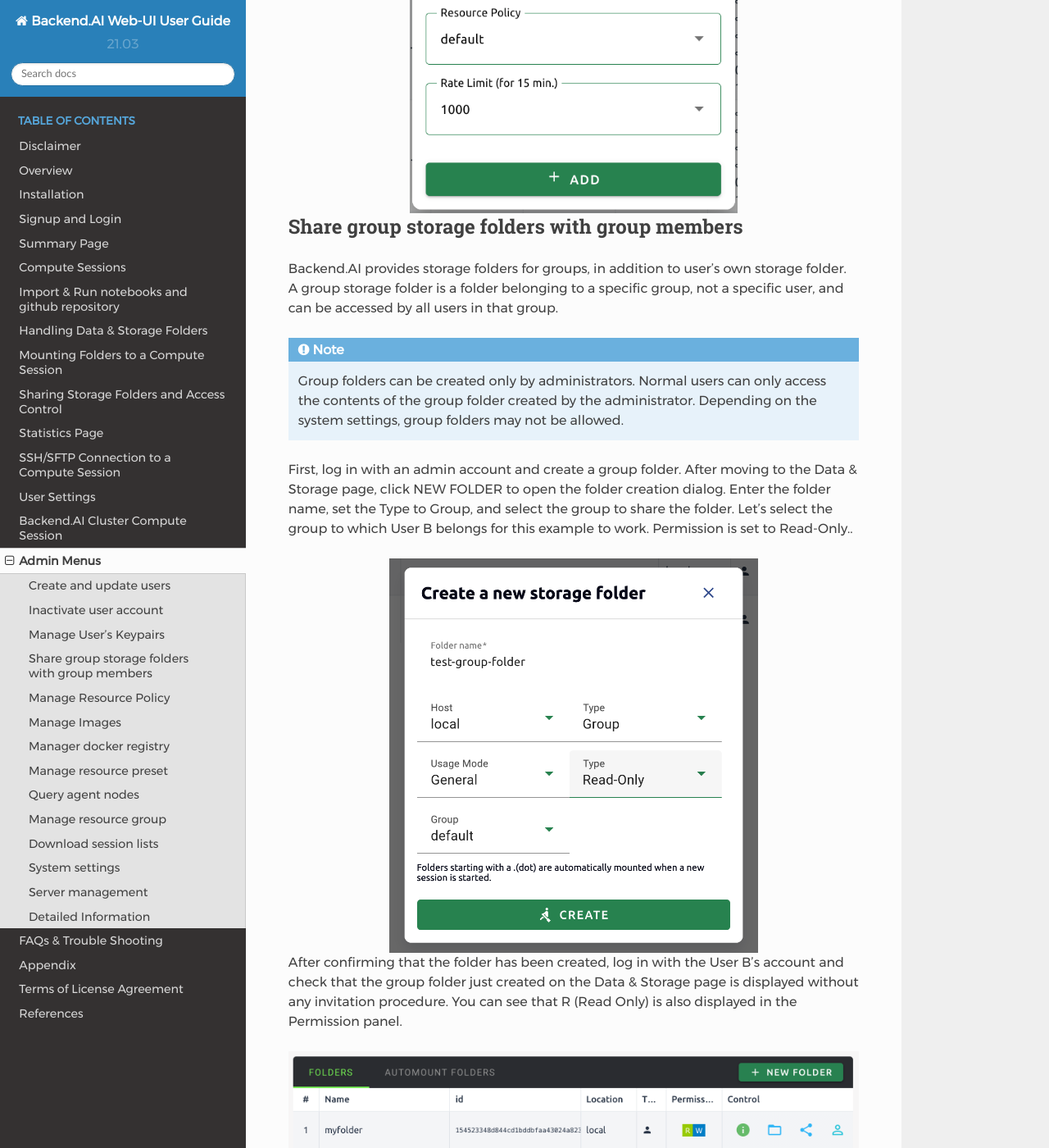
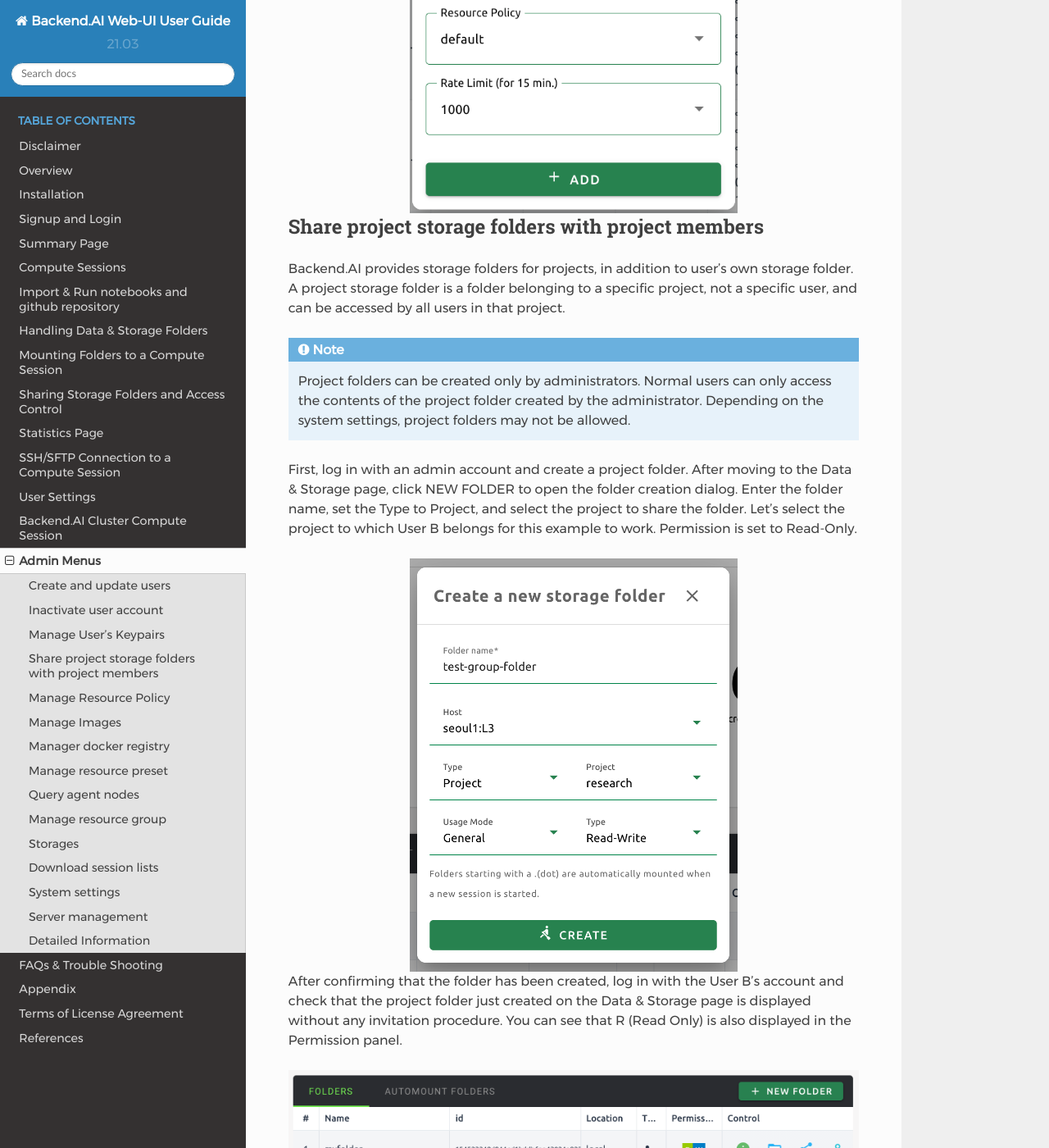
Before and after one commit to lablup/backend.ai-docs-webui, a Sphinx documentation site: the page built from docs/admin_menu/admin_menu.rst, in a window 1280 px wide and 1400 px high, scrolled down 5697 px. Shown: the whole window at 82% size. Built offline with Sphinx 7.4.7 and the Read the Docs theme 2.0.0, drawn with Linux system fonts in a browser that asks for light colours; some of the changed text lies outside the part shown.

Commit message:
docs: renew images in admin chapter

```diff
--- a/docs/admin_menu/admin_menu.rst
+++ b/docs/admin_menu/admin_menu.rst
@@ -40,7 +40,7 @@
    :alt: User management page
 
 Click the green button in the Controls panel for more detailed user
-information. You can also check the domain and group information where the
+information. You can also check the domain and project information where the
 user belongs.
 
 .. image:: user_detail_dialog.png
@@ -133,30 +133,30 @@
 
 .. _sharing-a-group-storage:
 
-Share group storage folders with group members
--------------------------------------------------
+Share project storage folders with project members
+--------------------------------------------------
 
-Backend.AI provides storage folders for groups, in addition to user's own
-storage folder. A group storage folder is a folder belonging to a specific
-group, not a specific user, and can be accessed by all users in that group.
+Backend.AI provides storage folders for projects, in addition to user's own
+storage folder. A project storage folder is a folder belonging to a specific
+project, not a specific user, and can be accessed by all users in that project.
 
 .. note::
-   Group folders can be created only by administrators. Normal users can only
-   access the contents of the group folder created by the administrator.
-   Depending on the system settings, group folders may not be allowed.
+   Project folders can be created only by administrators. Normal users can only
+   access the contents of the project folder created by the administrator.
+   Depending on the system settings, project folders may not be allowed.
 
-First, log in with an admin account and create a group folder. After
-moving to the Data & Storage page, click NEW FOLDER to open the folder creation
-dialog. Enter the folder name, set the Type to Group, and select the group to share the folder.
-Let's select the group to which User B belongs for
-this example to work. Permission is set to Read-Only..
+First, log in with an admin account and create a project folder. After moving to
+the Data & Storage page, click NEW FOLDER to open the folder creation dialog.
+Enter the folder name, set the Type to Project, and select the project to share
+the folder.  Let's select the project to which User B belongs for this example
+to work. Permission is set to Read-Only.
 
 .. image:: group_folder_creation.png
-   :width: 450
+   :width: 400
    :align: center
 
 After confirming that the folder has been created, log in with the User B's
-account and check that the group folder just created on the Data & Storage page
+account and check that the project folder just created on the Data & Storage page
 is displayed without any invitation procedure. You can see that R (Read Only) is
 also displayed in the Permission panel.
 
@@ -166,7 +166,7 @@
 ----------------------
 
 In Backend.AI, admins can set a limit on the total amount of resources available
-for each user and group. Resource limits per group can only be set through the
+for each user and project. Resource limits per project can only be set through the
 enterprise-dedicated administrator GUI Control-Panel, but resource limits per user
 (precisely per user's keypair) can be set in the user Web-UI.
 
@@ -176,7 +176,7 @@
 apply them separately to each keypair.
 
 .. note::
-   To set resource policies at the domain and group level, you have to use
+   To set resource policies at the domain and project level, you have to use
    admin Control-Panel, a UI for superadmin only. In the Web-UI, you can only set
    resource policies based on keypairs. Control-Panel is a part of the
    enterprise version.
@@ -476,6 +477,9 @@
    :alt: Create resource group dialog
 
 
+Storages
+--------
+
 Download session lists
 ----------------------
 
--- a/docs/share_vfolder/share_vfolder.rst
+++ b/docs/share_vfolder/share_vfolder.rst
@@ -2,7 +2,7 @@
 Sharing Storage Folders and Access Control
 ========================================================
 
-You may need to share the contents of storage folders with other users or group
+You may need to share the contents of storage folders with other users or project
 members to collaborate. For this purpose, Backend.AI provides flexible folder
 sharing feature.
 
@@ -89,8 +89,8 @@
 your Backend.AI email account.
 
 .. note::
-   Backend.AI also provides sharing group folder to group members.
-   To See the detail, go to :ref:`sharing a group storage folder with group members <sharing-a-group-storage>`.
+   Backend.AI also provides sharing project folder to project members.
+   To See the detail, go to :ref:`sharing a project storage folder with project members <sharing-a-group-storage>`.
 
 
 Adjust permission for shared folders
```
Also changed, not shown: other parts of docs/admin_menu/admin_menu.rst (+8 -7 lines), docs/admin_menu/create_resource_preset_dialog.png, docs/admin_menu/group_folder_creation.png, docs/admin_menu/modify_resource_preset_dialog.png, docs/admin_menu/resource_presets_in_resource_monitor.png, docs/admin_menu/update_resource_policy.png, 3 other files.
